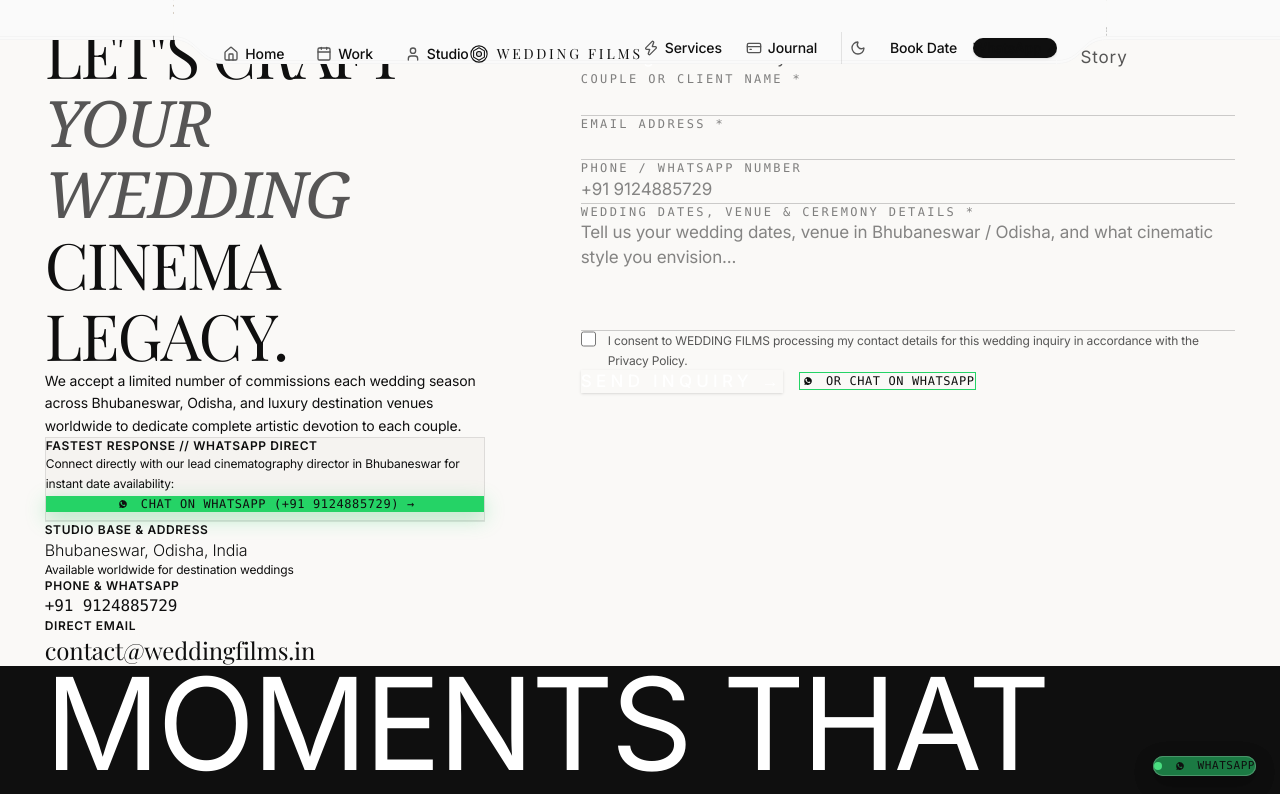
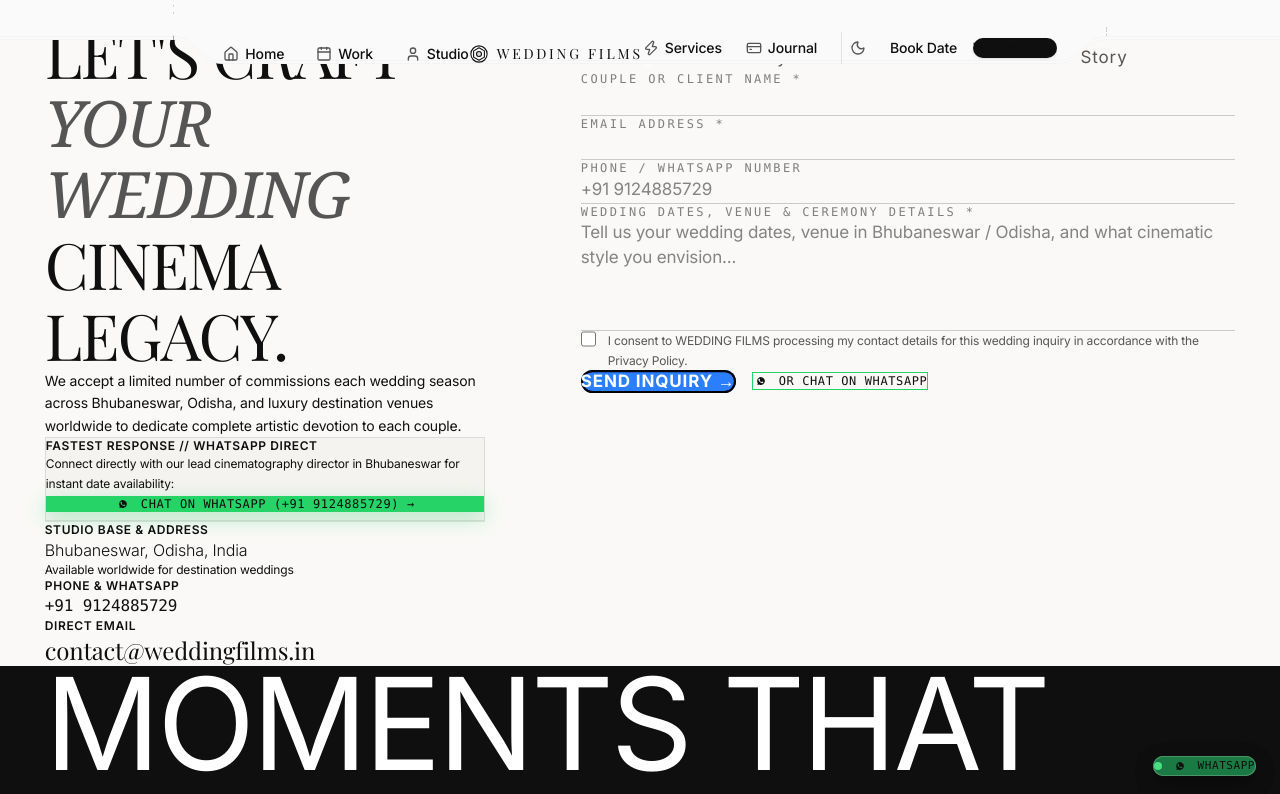
Before and after one commit to aariya11/weading-films, a Next.js app: page /contact in a window 1280 px wide. Shown: the top 794 px of the page. Built offline with nearby package versions, Linux system fonts and the light colour scheme.

Commit message:
feat(ui): replace button UI with interactive CreepyButton

```diff
--- /dev/null
+++ b/src/components/ui/CreepyButton.tsx
@@ -0,0 +1,175 @@
+"use client";
+
+import React, { useRef, useState } from "react";
+import { motion } from "framer-motion";
+import { cn } from "@/lib/utils";
+
+export interface CreepyButtonProps extends React.ButtonHTMLAttributes<HTMLButtonElement> {
+    children: React.ReactNode;
+    /**
+     * Optional custom class for the button container
+     */
+    className?: string;
+    /**
+     * Optional custom class for the button cover (the visible part)
+     */
+    coverClassName?: string;
+    /**
+     * Optional variant compatibility
+     */
+    variant?: "primary" | "secondary" | "outline" | string;
+}
+
+type Coords = {
+    x: number;
+    y: number;
+};
+
+export const CreepyButton = ({
+    children,
+    className,
+    coverClassName,
+    variant,
+    onClick,
+    ...props
+}: CreepyButtonProps) => {
+    const eyesRef = useRef<HTMLSpanElement>(null);
+    const [eyeCoords, setEyeCoords] = useState<Coords>({ x: 0, y: 0 });
+    const [isHovered, setIsHovered] = useState(false);
+
+    const updateEyes = (e: React.MouseEvent<HTMLButtonElement> | React.TouchEvent<HTMLButtonElement>) => {
+        const userEvent =
+            "touches" in e ? (e as React.TouchEvent).touches[0] : (e as React.MouseEvent);
+
+        if (!userEvent) return;
+        if (!eyesRef.current) return;
+
+        // get the center of the eyes container
+        const eyesRect = eyesRef.current.getBoundingClientRect();
+        const eyesCenter = {
+            x: eyesRect.left + eyesRect.width / 2,
+            y: eyesRect.top + eyesRect.height / 2,
+        };
+
+        // cursor position
+        const cursor = {
+            x: userEvent.clientX,
+            y: userEvent.clientY,
+        };
+
+        // calculate the eye angle
+        const dx = cursor.x - eyesCenter.x;
+        const dy = cursor.y - eyesCenter.y;
+        const angle = Math.atan2(-dy, dx) + Math.PI / 2;
+
+        // pupil distance from the eye center
+        const visionRangeX = 180; // Max distance to look horizontally
+        const visionRangeY = 75; // Max distance to look vertically
+        const distance = Math.hypot(dx, dy);
+
+        // Limit the movement so pupils don't go too far
+        // We normalize the distance influence
+        const x = (Math.sin(angle) * Math.min(distance, visionRangeX)) / visionRangeX;
+        const y = (Math.cos(angle) * Math.min(distance, visionRangeY)) / visionRangeY;
+
+        setEyeCoords({ x, y });
+    };
+
+    // Reset eyes when mouse leaves
+    const resetEyes = () => {
+        setEyeCoords({ x: 0, y: 0 });
+        setIsHovered(false);
+    };
+
+    const pupilStyle = {
+        transform: `translate(calc(-50% + ${eyeCoords.x * 50}%), calc(-50% + ${eyeCoords.y * 50}%))`,
+    };
+
+    return (
+        <button
+            className={cn(
+                "relative min-w-[9em] rounded-xl bg-black cursor-pointer outline-none select-none group tap-highlight-transparent touch-manipulation",
+                "focus-visible:ring-2 focus-visible:ring-offset-2 focus-visible:ring-blue-400",
+                className
+            )}
+            onClick={onClick}
+            onMouseMove={(e) => {
+                updateEyes(e);
+                setIsHovered(true);
+            }}
+            onTouchMove={updateEyes}
+            onMouseLeave={resetEyes}
+            onFocus={() => setIsHovered(true)}
+            onBlur={() => setIsHovered(false)}
+            {...props}
+        >
+            {/* Eyes Container */}
+            <span
+                ref={eyesRef}
+                className="absolute flex items-center gap-[0.375em] right-[1em] bottom-[0.5em] h-[0.75em] z-0 pointer-events-none"
+            >
+                {/* Left Eye */}
+                <motion.span
+                    className="relative w-[0.75em] bg-white rounded-full overflow-hidden"
+                    animate={{ height: ["0.75em", "0.75em", "0em", "0.75em"] }}
+                    transition={{
+                        duration: 3,
+                        times: [0, 0.92, 0.96, 1],
+                        repeat: Infinity,
+                        ease: "linear",
+                    }}
+                >
+                    <span
+                        className="absolute top-1/2 left-1/2 w-[0.375em] h-[0.375em] bg-black rounded-full transition-transform duration-75 ease-out"
+                        style={pupilStyle}
+                    />
+                </motion.span>
+                {/* Right Eye */}
+                <motion.span
+                    className="relative w-[0.75em] bg-white rounded-full overflow-hidden"
+                    animate={{ height: ["0.75em", "0.75em", "0em", "0.75em"] }}
+                    transition={{
+                        duration: 3,
+                        times: [0, 0.92, 0.96, 1],
+                        repeat: Infinity,
+                        ease: "linear",
+                    }}
+                >
+                    <span
+                        className="absolute top-1/2 left-1/2 w-[0.375em] h-[0.375em] bg-black rounded-full transition-transform duration-75 ease-out"
+                        style={pupilStyle}
+                    />
+                </motion.span>
+            </span>
+
+            {/* Button Cover */}
+            <motion.span
+                className={cn(
+                    "absolute inset-0 block rounded-xl bg-blue-500 text-white font-bold tracking-wider",
+                    "shadow-[inset_0_0_0_0.125em_rgba(0,0,0,1)]",
+                    "flex items-center justify-center px-4 py-2",
+                    "origin-[1.25em_50%]",
+                    coverClassName
+                )}
+                animate={{
+                    rotate: isHovered ? -12 : 0,
+                }}
+                transition={{
+                    type: "spring",
+                    stiffness: 300,
+                    damping: 20,
+                    mass: 0.8,
+                }}
+            >
+                {children}
+            </motion.span>
+
+            {/* Invisible placeholder to maintain size since cover is absolute */}
+            <span className="block opacity-0 px-4 py-2 font-bold tracking-wider min-w-[9em]">
+                {children}
+            </span>
+        </button>
+    );
+};
+
+export default CreepyButton;
--- a/src/components/ui/PopButton.tsx
+++ b/src/components/ui/PopButton.tsx
@@ -1,38 +1,7 @@
-import React from "react";
-import { cn } from "@/lib/utils";
+"use client";
 
-export interface PopButtonProps extends React.ButtonHTMLAttributes<HTMLButtonElement> {
-  variant?: "primary" | "secondary" | "outline";
-}
-
-export function PopButton({
-  className,
-  variant = "primary",
-  children = "Learn More",
-  ...props
-}: PopButtonProps) {
-  return (
-    <button
-      className={cn(
-        "group relative inline-flex items-center justify-center font-mono text-xs tracking-[0.22em] uppercase font-medium",
-        "px-7 py-4 transition-all duration-300 ease-out select-none",
-        "focus-visible:outline focus-visible:outline-2 focus-visible:outline-offset-2 focus-visible:outline-ink",
-        "disabled:opacity-50 disabled:pointer-events-none cursor-pointer",
-        variant === "primary" &&
-          "bg-ink text-white border border-ink hover:bg-transparent hover:text-ink shadow-sm hover:shadow",
-        variant === "secondary" &&
-          "bg-champagne/15 text-ink border border-champagne/40 hover:bg-champagne hover:text-white",
-        variant === "outline" &&
-          "bg-transparent text-ink border border-ink/30 hover:border-ink hover:bg-ink hover:text-white",
-        className
-      )}
-      {...props}
-    >
-      <span className="relative z-10 flex items-center gap-2">
-        {children}
-      </span>
-    </button>
-  );
-}
-
-export default PopButton;
+export * from "./CreepyButton";
+export { CreepyButton as PopButton } from "./CreepyButton";
+export type { CreepyButtonProps as PopButtonProps } from "./CreepyButton";
+import { CreepyButton } from "./CreepyButton";
+export default CreepyButton;
```
